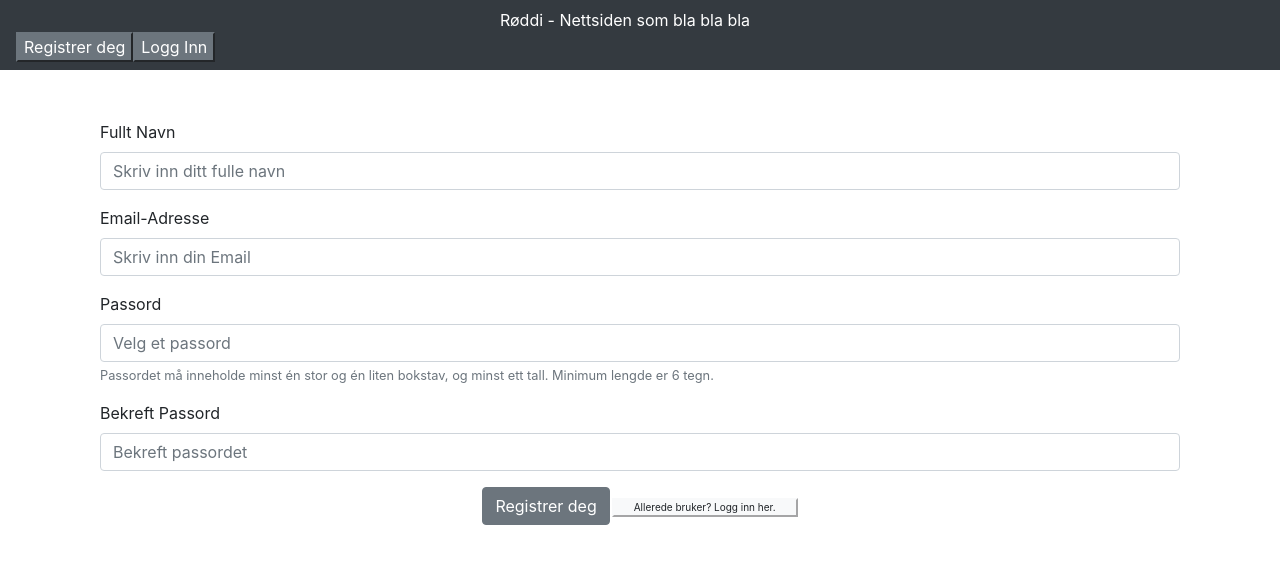
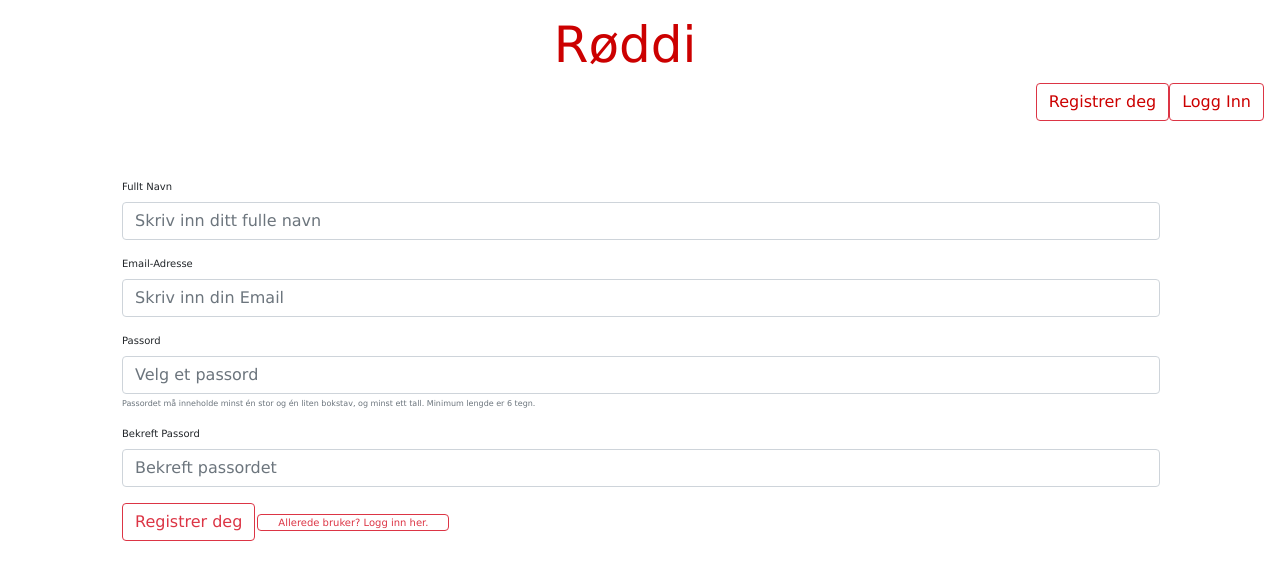
Before and after one commit to emilons/roddi, a React (Create React App) app in the folder frontend/roddi/: page /#/AdminEstates in a window 1280 px wide. Both pictures are taken after a click on the button "Registrer deg". Shown: the top 580 px of the page. Built offline with nearby package versions, Linux system fonts and the light colour scheme; no server answers.

Commit message:
Simple CSS

```diff
--- a/frontend/roddi/src/App.css
+++ b/frontend/roddi/src/App.css
@@ -1,5 +1,5 @@
-.App {
-  text-align: center;
+* {
+  font-family: Verdana, Geneva, Tahoma, sans-serif;
 }
 
 .form {
@@ -11,9 +11,91 @@ a, a:hover {
   text-decoration: none;
 }
 
-
-.btn-light {
+#loginDiriger {
   margin-left: 2px;
   font-size: 10px;
   padding: 0px 20px 0px 20px;
 }
+
+form:last-child {
+  margin-left: 2px;
+  font-size: 10px;
+  padding: 0px 20px 0px 20px;
+}
+.AdminEstatePage {
+  display: flex;
+  justify-content: space-around;
+  margin: 40px 0 0 0;
+}
+
+.membersList div {
+  margin-bottom: 20px;
+}
+
+.membersList h2 {
+  margin-bottom: 20px;;
+}
+
+.btn-danger {
+  position: relative;
+  margin: 10px 0 10px 30%;
+}
+
+.membersList div > h4 {
+  margin: 5px 0 0 35px;
+}
+
+.itemRow div > h4 {
+  margin: -10px 0 10px 80px;
+}
+
+.itemRow > div button.btn-primary {
+  margin: 0px 5px 10px 17px;
+}
+
+.itemRow > div button.btn-danger {
+  margin: 10px 0 0 40px;
+}
+
+.itemRow {
+  margin-bottom: 20px;
+}
+
+.addItem > button {
+  margin-left: 35px;
+}
+
+.estateList > h1 {
+  margin-left: 40px;
+}
+
+.createEstate > button {
+  margin-left: 100px;
+}
+
+.items {
+  margin-top: 5px;
+}
+
+.items > h2 {
+  margin-left: 36px;
+}
+
+.Header .buttons {
+  display: flex;
+  flex-wrap: wrap-reverse;
+  width: 100%;
+  justify-content: flex-end;
+}
+
+.Overskrift {
+  color: #CC0000;
+}
+
+.buttons > button, #Login {
+  color: #CC0000;
+}
+
+.navbar-dark {
+  background-color: white;
+}
--- a/frontend/roddi/src/components/AdminEstatePage.js
+++ b/frontend/roddi/src/components/AdminEstatePage.js
@@ -5,6 +5,7 @@ import Item from './Item';
 import tempImage from '../images/WIP.jpg';
 import authService from '../services/auth.service';
 import Modal from 'react-modal';
+import '../App.css';
 
 Modal.setAppElement('#root')
 
@@ -204,22 +205,21 @@ function AdminEstatePage(props) {
 
 
     return(
-        <div className="AdminEstatePage" style={{display: 'flex', justifyContent: 'center', height: '100%', position: 'relative'}}>
-
+        <div className="AdminEstatePage">
             <div className="nameAndMembers">
                 <div className="estateName">
                     <h1>{estateName}</h1>
                 </div>
-                <div className="memebersList">
+                <div className="membersList">
                     <h2>Deltakere</h2>
                     {members.map((element, index) => (
                         <div key={"member"+index} id={"m"+index} style={{border: '1px solid'}}>
                             <h4>{element.state.name}</h4>
-                            <button type="button" className="btn-danger" onClick={() => deleteMember("m"+index, element.state.id)}>Slett</button>
+                            <button type="button" className="btn btn-outline-warning" onClick={() => deleteMember("m"+index, element.state.id)}>Slett</button>
                         </div>
                     ))}
                     <div className="addMember">
-                        <button type="submit" className="btn btn-secondary" onClick={addMember}>Legg til medlem</button>
+                        <button type="submit" className="btn btn-outline-danger" onClick={addMember}>Legg til medlem</button>
                         <Modal
                             isOpen={memberModalIsOpen}
                             onRequestClose={closeMemberModal}
@@ -239,7 +239,7 @@ function AdminEstatePage(props) {
                                     className="form-text">
                                 </small>
                             </form>
-                            <button onClick={submitMember}>Legg til medlem</button>
+                            <button className="btn btn-outline-danger" onClick={submitMember}>Legg til medlem</button>
                         </Modal>
                     </div>
                 </div>
@@ -249,16 +249,16 @@ function AdminEstatePage(props) {
                 <div className="itemsList">
                     <div className="itemRow">
                         {items.map((element, index) => (
-                            <div key={"item"+index} id={"i"+index} style={{border: '1px solid', flexDirection: 'column'}}>
+                            <div key={"item"+index} id={"i"+index} style={{border: '1px solid'}}>
                                 <img style={{height: "180px", width: "200px"}} src={tempImage} alt="temporary pic"/>
                                 <h4>{element.state.name}</h4>
-                                <button type="button" className="btn-primary" onClick={editItem}>Rediger</button>
-                                <button type="button" className="btn-danger" onClick={() => deleteItem("i"+index,element.state.id)}>Slett</button>
+                                <button type="button" className="btn btn-outline-primary" onClick={editItem}>Rediger</button>
+                                <button type="button" className="btn btn-outline-warning" onClick={() => deleteItem("i"+index,element.state.id)}>Slett</button>
                             </div>
                         ))}
                     </div>
                     <div className="addItem">
-                        <button type="submit" className="btn btn-secondary" onClick={addItem}>Legg til eiendel</button>
+                        <button type="submit" className="btn btn-outline-danger" onClick={addItem}>Legg til eiendel</button>
                         <Modal
                             isOpen={itemModalIsOpen}
                             onRequestClose={closeItemModal}
@@ -286,7 +286,7 @@ function AdminEstatePage(props) {
                                         onChange={handleItemChange}/>
                                 </div>
                             </form>
-                            <button onClick={submitItem}>Legg til eiendel</button>
+                            <button className="btn btn-outline-danger" onClick={submitItem}>Legg til eiendel</button>
                         </Modal>
                     </div>
                 </div>
--- a/frontend/roddi/src/components/AdminEstates.js
+++ b/frontend/roddi/src/components/AdminEstates.js
@@ -78,7 +78,7 @@ function AdminEstates() {
                         className="form-text">
                     </small>
                 </form>
-                <button type="submit" className="btn btn-secondary" onClick={submitEstate}>
+                <button type="submit" className="btn btn-outline-danger" onClick={submitEstate}>
                     Opprett Dødsbo
                 </button>
             </div>
@@ -87,7 +87,7 @@ function AdminEstates() {
                 <div className="estateList" style={{marginLeft: 100, marginRight: 100, width: 800}}>
                     {estates.map((item, index) => (
                         <div key={"estate"+index} id={"e"+index} style={{border: '1px solid'}}>
-                            <h1>Dødsbo {item.state.name}</h1>
+                            <h1 style={{margin:'20px 0 20px 300px'}}>Dødsbo {item.state.name}</h1>
                             <img style={{height: "200px", width: "360px"}} src={tempImage} alt="temporary pic"/>
                             {/* img med src=item.state.image */}
                         </div>
--- a/frontend/roddi/src/components/Header.js
+++ b/frontend/roddi/src/components/Header.js
@@ -53,27 +53,27 @@ function Header() {
 */
     return (
         User.name,
-        <nav className = "navbar navbar-dark bg-dark">
-            <div className ="row col-12 d-flex justify-content-center text-white">
-                <span className = "Overskrift"><NavLink to="/">Røddi - Nettsiden som bla bla bla</NavLink></span>
+        <nav className = "navbar navbar-dark" style={{fontSize:"18px"}}>
+            <div className ="row col-12 d-flex justify-content-center text-white" style={{fontSize:"50px", fontFamily:"Comic Sans MS"}}>
+                <span className = "Overskrift"><NavLink to="/">Røddi</NavLink></span>
             </div>
             <div className="buttons">
                 {(!localStorage.getItem('token')) && (
-                <button className="btn-secondary">
+                <button className="btn btn-outline-danger">
                     <NavLink to="/Registrer">Registrer deg</NavLink>
                 </button>
                 )}
                 {(!localStorage.getItem('token')) && (
-                <button className="btn-secondary">
+                <button className="btn btn-outline-danger">
                     <NavLink to="/Login">Logg Inn</NavLink>
                 </button>)}
                 {localStorage.getItem('token') && (
-                    <button className="btn-secondary">
+                    <button className="btn btn-outline-danger">
                     <NavLink to="/AdminEstates">Admin</NavLink>
                 </button>
                 )}
                 {localStorage.getItem('token') && (
-                <button className="btn-secondary">
+                <button className="btn btn-outline-danger">
                 <NavLink to="/AdminEstatePage">AdminEstate</NavLink>
             </button>)}
                 {state.currentUser && (
@@ -82,7 +82,7 @@ function Header() {
                     </button> //Legger inn en NavLink etterhvert som vi lager sidene og finner path.
                 )}
                 {localStorage.getItem('token') && (
-                    <button onClick={logOut}>
+                    <button className="btn btn-outline-danger" onClick={logOut}>
                         Logg Ut
                     </button> //Legger inn en NavLink etterhvert som vi lager sidene og finner path.
                 )}
--- a/frontend/roddi/src/components/Login.js
+++ b/frontend/roddi/src/components/Login.js
@@ -82,7 +82,7 @@ function Login(props)  {
                         onChange={handleChange}/>
                 </div>
                 <div>
-                    <button type="submit" className="btn-secondary" onClick={handleSubmit}>Logg inn</button>
+                    <button type="submit" className="btn btn-outline-danger" onClick={handleSubmit} id="Login">Logg inn</button>
                 </div>
             </form>
         </div>
--- a/frontend/roddi/src/components/RegisterUser.js
+++ b/frontend/roddi/src/components/RegisterUser.js
@@ -101,12 +101,12 @@ function RegisterUser(props) {
                 </div>
                 <button
                     type="submit"
-                    className="btn btn-secondary"
+                    className="btn btn-outline-danger"
                     onClick={validateSubmit}
                     >
                     Registrer deg
                 </button>
-                <button type="submit" className="btn-light"><NavLink to="/Login"> Allerede bruker? Logg inn her.</NavLink></button>
+                <button type="submit" className="btn btn-outline-danger" id="loginDiriger"><NavLink to="/Login"> Allerede bruker? Logg inn her.</NavLink></button>
             </form>
         </div>
     )
```
